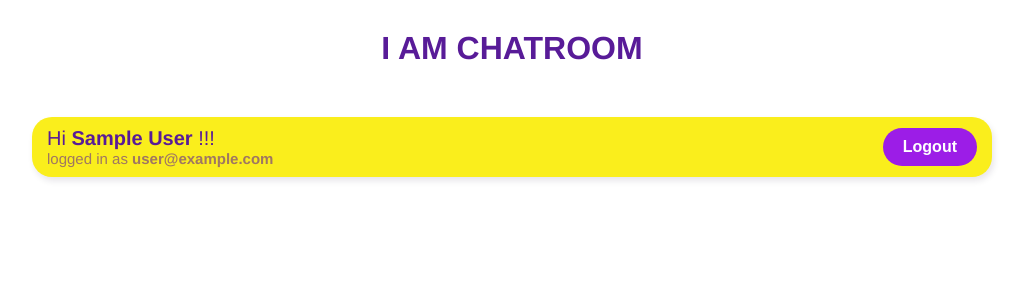
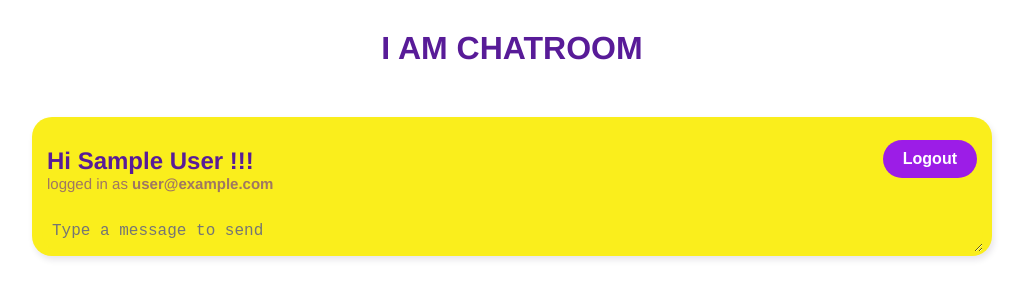
Before and after one commit to AUNG-MIN-OO/chat-app-with-vuejs, a Vue app: page /chatroom in a window 1280 px wide. Shown: the top 300 px of the page, without its empty margins (128-1153 px from the left). Built offline with nearby package versions, Linux system fonts and the light colour scheme; no server answers; sample sign-in values are in the browser's storage.

Commit message:
chat form created

```diff
--- /dev/null
+++ b/src/components/ChatForm.vue
@@ -0,0 +1,51 @@
+<template>
+    <form>
+        <textarea
+            cols="30" rows="10" placeholder="Type a message to send" autofocus
+            v-model="message"
+            @keypress.enter="handleSubmit"
+        >
+
+        </textarea>
+    </form>
+</template>
+
+<script>
+import { ref } from '@vue/reactivity'
+import getUser from '../composables/getUser'
+import {timestamp} from '../firebase/config'
+
+export default {
+    setup(){
+        let message = ref("");
+        let {user} = getUser();
+        let handleSubmit = ()=>{
+            let chat ={
+                message:message.value,
+                name:user.value.displayName,
+                created_at:timestamp()
+            }
+            console.log(chat);
+            message.value="";
+        }
+
+        return { message,handleSubmit };
+    }
+}
+</script>
+
+<style>
+form {
+    margin: 10px;
+}
+form textarea{
+    width: 98%;
+    height: 20px;
+    padding: 10px;
+    border: none;
+    border-radius: 0 0 20px 20px;
+    outline: none;
+    background-color: #faee1c;
+    font-size: 16px;
+}
+</style>
--- a/src/components/Navbar.vue
+++ b/src/components/Navbar.vue
@@ -1,7 +1,7 @@
 <template>
     <nav v-if="user">
         <div>
-            <p>Hi  <b>{{ user.displayName }}</b> !!!</p>
+            <h2>Hi  <b>{{ user.displayName }}</b> !!!</h2>
             <p class="email">logged in as <b>{{ user.email }}</b></p>
         </div>
         <button @click="logout">Logout</button>
@@ -28,6 +28,9 @@ export default {
 </script>
 
 <style>
+h2{
+    margin-bottom: 0;
+}
 nav{
     display: flex;
     justify-content: space-between;
--- a/src/views/Chatroom.vue
+++ b/src/views/Chatroom.vue
@@ -2,14 +2,29 @@
     <h1>i am chatroom</h1>
     <div class="container">
         <Navbar></Navbar>
+        <ChatForm></ChatForm>
     </div>
 </template>
 
 <script>
+import ChatForm from '../components/ChatForm'
+import { watch } from '@vue/runtime-core'
 import Navbar from '../components/Navbar'
+import getUser from '../composables/getUser'
+import {useRouter} from 'vue-router'
+
 export default {
-  components: { Navbar },
-
+  components: {
+    ChatForm, Navbar },
+  setup(){
+    let {user} = getUser();
+    let router = useRouter();
+    watch(user,()=>{
+      if(!user.value){
+        router.push("/");
+      }
+    })
+  }
 }
 </script>
 
```
